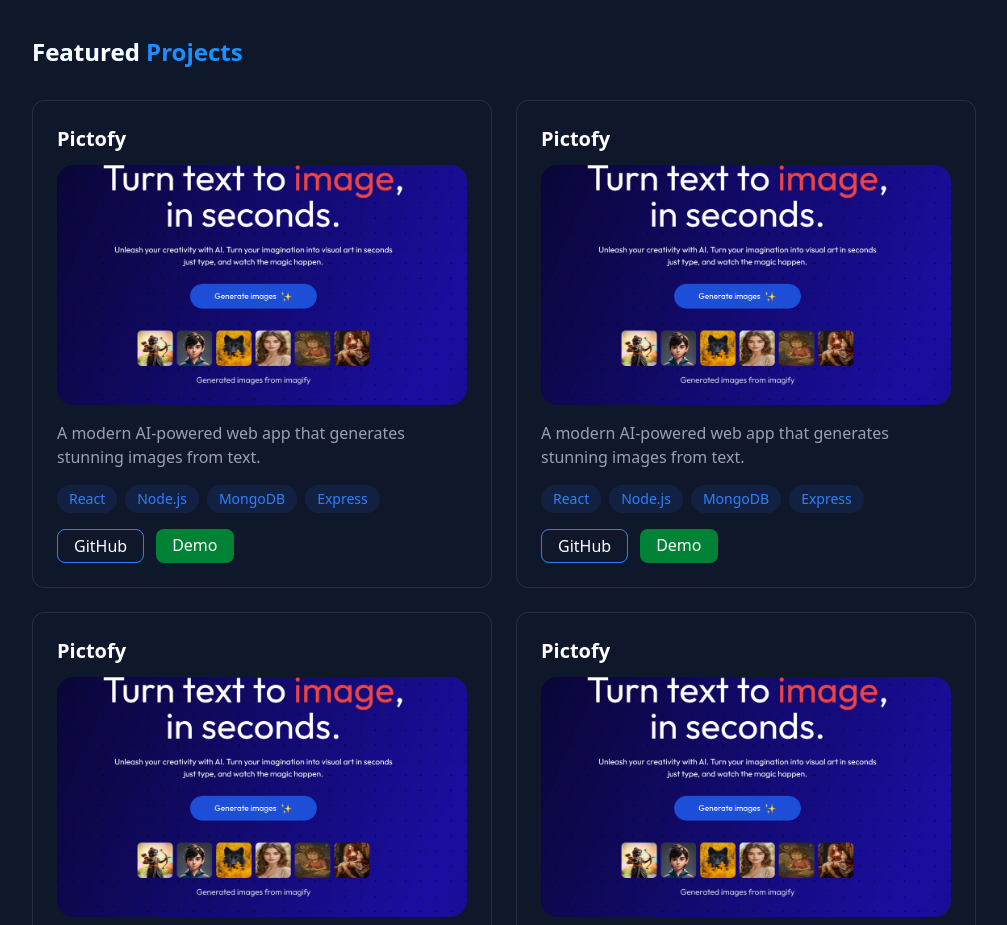
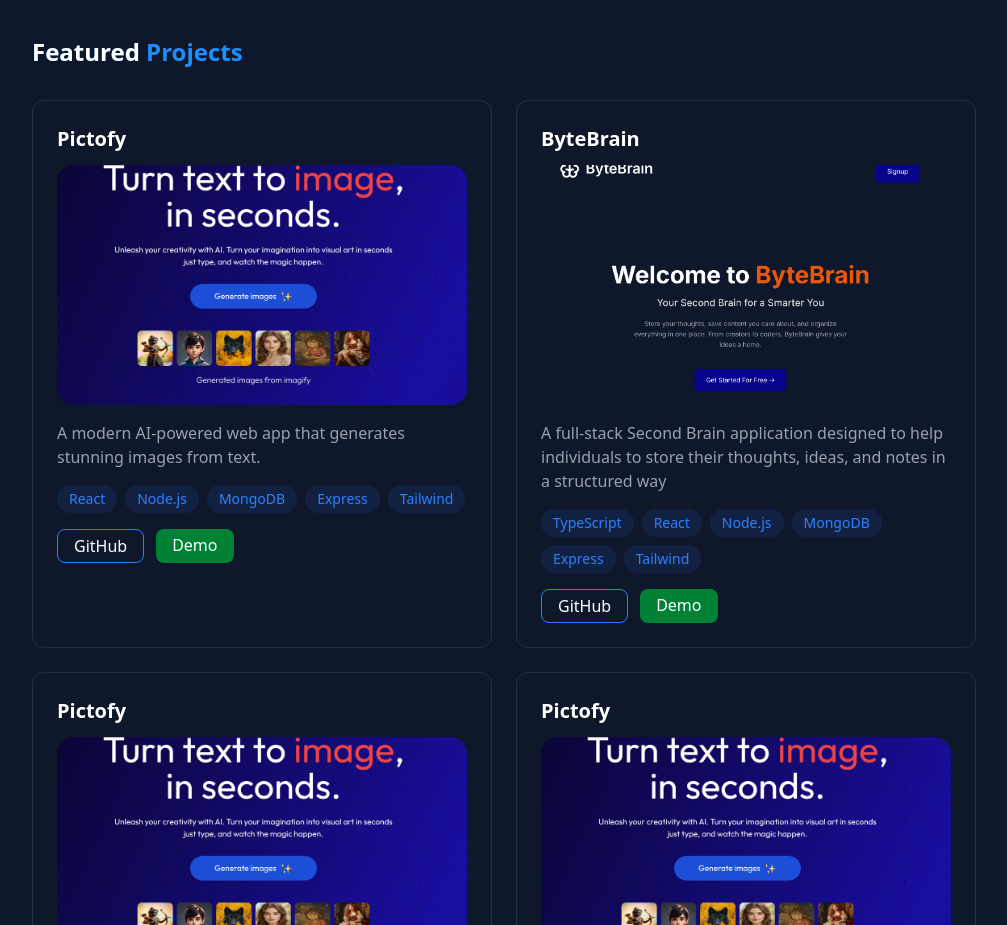
Before and after one commit to rajscriptsGH/Portfolio, a Next.js app: page / in a window 1280 px wide. Shown: the part 1120-2045 px from the top of the page, without its empty margins (132-1139 px from the left). Built offline with nearby package versions, Linux system fonts and the light colour scheme; a web font is replaced by a local one.

Commit message:
bytebrain project added

```diff
--- a/src/components/FeaturedProjects.tsx
+++ b/src/components/FeaturedProjects.tsx
@@ -34,7 +34,7 @@ const FeaturedProjects = () => {
 
                         {/* Tech Stack */}
                         <div className="flex flex-wrap gap-2 mb-4">
-                            {["React", "Node.js", "MongoDB", "Express"].map((tech, key) => (
+                            {["React", "Node.js", "MongoDB", "Express", "Tailwind"].map((tech, key) => (
                                 <span
                                     key={key}
                                     className="bg-blue-500/10 text-blue-500 py-1 px-3 rounded-full text-sm hover:bg-blue-500/20 hover:shadow-[0_2px_8px_rgba(59,130,246,0.1)] transition-all"
@@ -66,12 +66,12 @@ const FeaturedProjects = () => {
                     <div className="p-6 rounded-xl border border-white/10 hover:-translate-y-1 hover:border-blue-500/30 hover:shadow-[0_2px_8px_rgba(59,130,246,0.2)] transition">
 
                         {/* Title */}
-                        <h3 className="text-xl font-bold mb-3">Pictofy</h3>
+                        <h3 className="text-xl font-bold mb-3">ByteBrain</h3>
 
                         {/* Image */}
                         <div className="relative w-full h-60 overflow-hidden rounded-2xl">
                             <Image
-                                src="/pictofy.png"
+                                src="/bytebrain.png"
                                 alt="pictofy"
                                 fill
                                 className="object-cover rounded-2xl transition-all duration-700 hover:scale-110"
@@ -81,12 +81,12 @@ const FeaturedProjects = () => {
 
                         {/* Description */}
                         <p className="text-gray-400 mt-4 mb-4">
-                            A modern AI-powered web app that generates stunning images from text.
+                            A full-stack Second Brain application designed to help individuals to store their thoughts, ideas, and notes in a structured way
                         </p>
 
                         {/* Tech Stack */}
                         <div className="flex flex-wrap gap-2 mb-4">
-                            {["React", "Node.js", "MongoDB", "Express"].map((tech, key) => (
+                            {["TypeScript", "React", "Node.js", "MongoDB", "Express", "Tailwind"].map((tech, key) => (
                                 <span
                                     key={key}
                                     className="bg-blue-500/10 text-blue-500 py-1 px-3 rounded-full text-sm hover:bg-blue-500/20 hover:shadow-[0_2px_8px_rgba(59,130,246,0.1)] transition-all"
@@ -99,7 +99,7 @@ const FeaturedProjects = () => {
                         {/* Buttons */}
                         <div className="flex gap-3">
                             <a
-                                href="https://github.com/rajscriptsGH/Pictofy"
+                                href="https://github.com/rajscriptsGH/ByteBrain"
                                 target="_blank"
                                 className="px-4 py-1 rounded-lg border border-blue-500 text-white hover:bg-slate-300 hover:text-black transition-colors"
                             >
```
Also changed, not shown: public/bytebrain.png (added).
